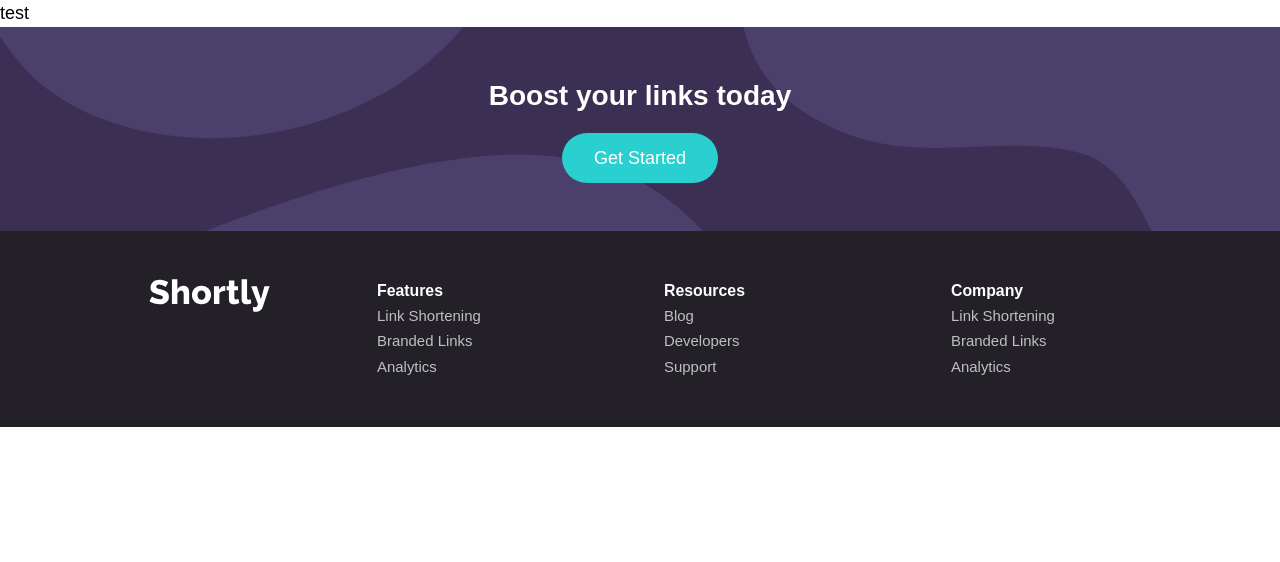
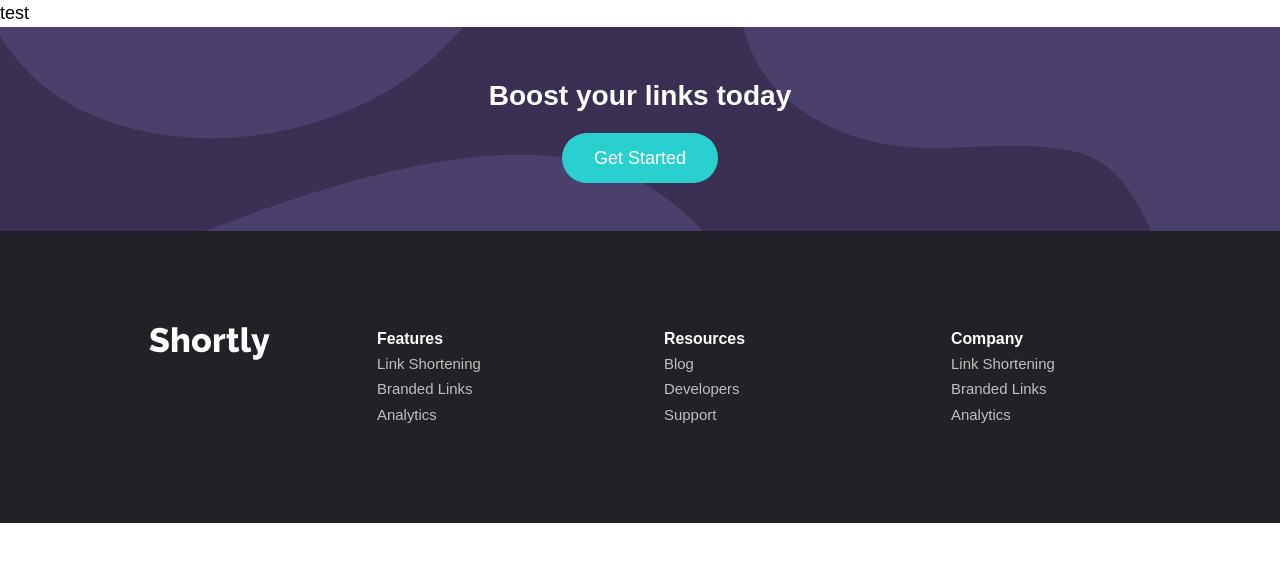
Before and after one commit to msunji/url-shortener, a React (Create React App) app: page / in a window 1280 px wide. Shown: the top 562 px of the page. Built offline with nearby package versions, Linux system fonts and the light colour scheme.

Commit message:
Make vertical padding larger

```diff
--- a/src/styles/components/Footer.scss
+++ b/src/styles/components/Footer.scss
@@ -5,7 +5,7 @@
 footer {
   background-color: vars.$violet200;
   color: vars.$white;
-  padding: vars.$padding-l 0;
+  padding: vars.$padding-xl 0;
 
   .footer-container {
     @extend %container;
```
